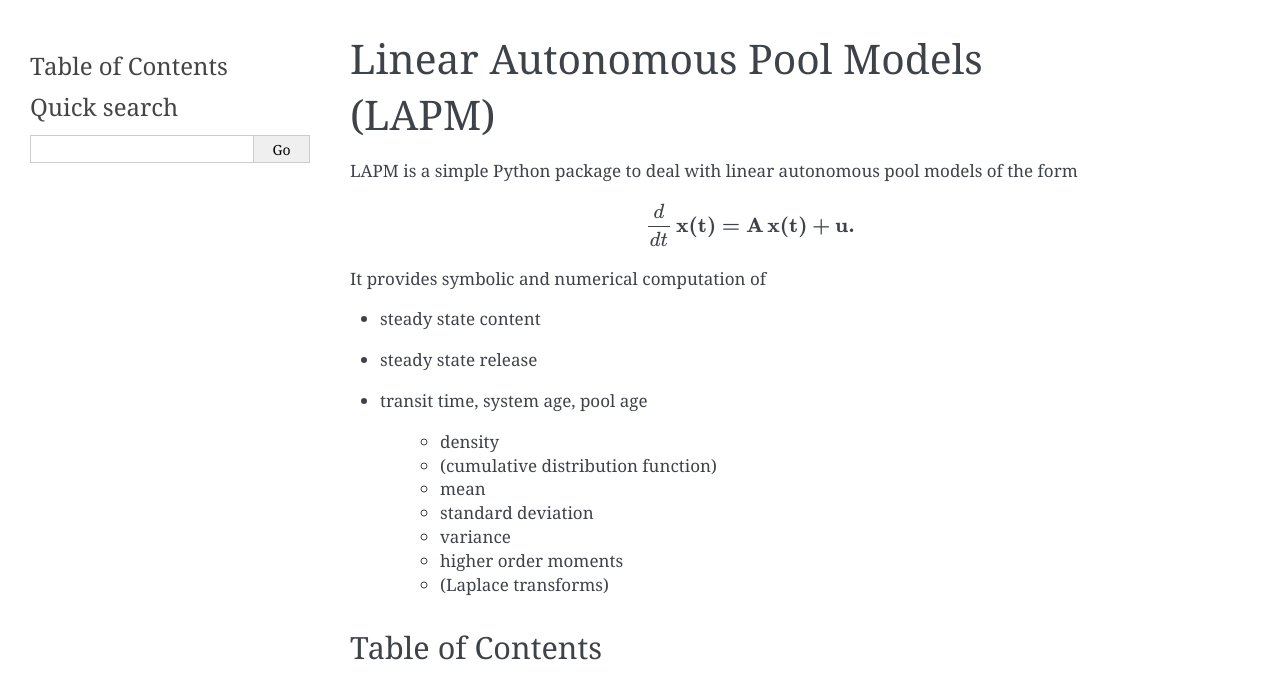
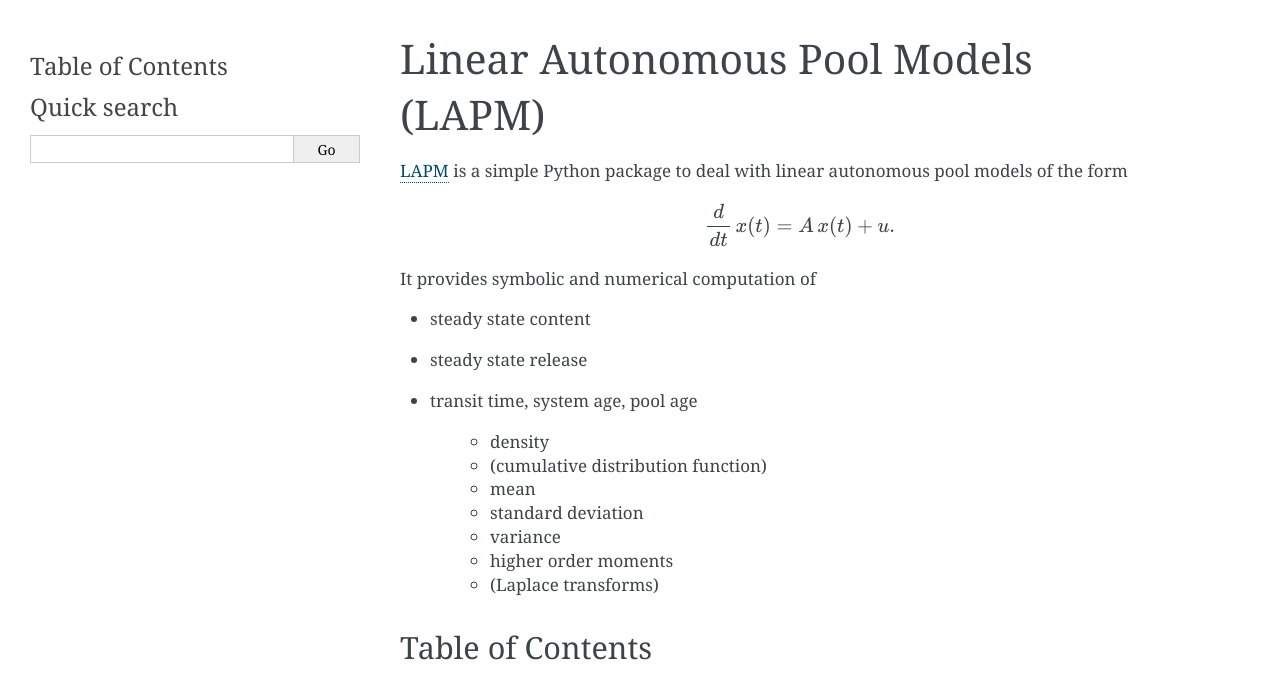
Before and after one commit to MPIBGC-TEE/LAPM, a Sphinx documentation site: the page built from docs/index.rst, in a window 1280 px wide, cut to the strip 0-674 px from the top of the page. Built offline with Sphinx 7.4.7, drawn with Linux system fonts in a browser that asks for light colours.

Commit message:
added link from doc to git

```diff
--- a/docs/conf.py
+++ b/docs/conf.py
@@ -24,13 +24,6 @@
 
 # mock packages depending on C libraries for import
 from unittest.mock import MagicMock
-
-
-#def __getattr__(classname, x):
-#    if x == "_mock_methods":
-#        return x._mock_methods
-#    else:
-#        return Mock()
 
 class Mock(MagicMock):
     @classmethod
@@ -187,7 +180,7 @@
 
 html_theme_options = {
     'fixed_sidebar': True,
-    'sidebar_width': '300px',
+    'sidebar_width': '350px',
     'page_width': '1240px'
 }
 
--- a/docs/index.rst
+++ b/docs/index.rst
@@ -1,9 +1,9 @@
 Linear Autonomous Pool Models (LAPM)
 ====================================
 
-LAPM is a simple Python package to deal with linear autonomous pool models of the form
+`LAPM <https://github.com/goujou/LAPM>`_ is a simple Python package to deal with linear autonomous pool models of the form
 
-.. math:: \frac{d}{dt}\,\bf{x}(t) = \bf{A}\,\bf{x}(t) + \bf{u}.
+.. math:: \frac{d}{dt}\,x(t) = A\,x(t) + u.
 
 It provides symbolic and numerical computation of
 
```
